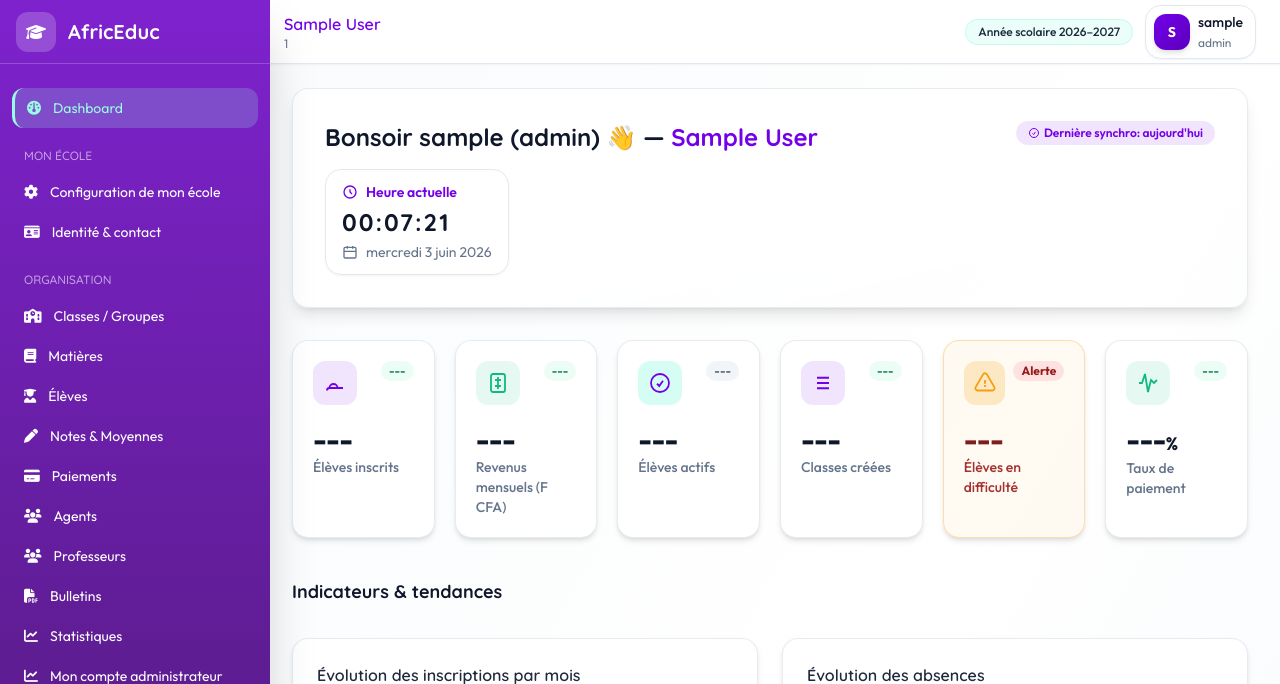
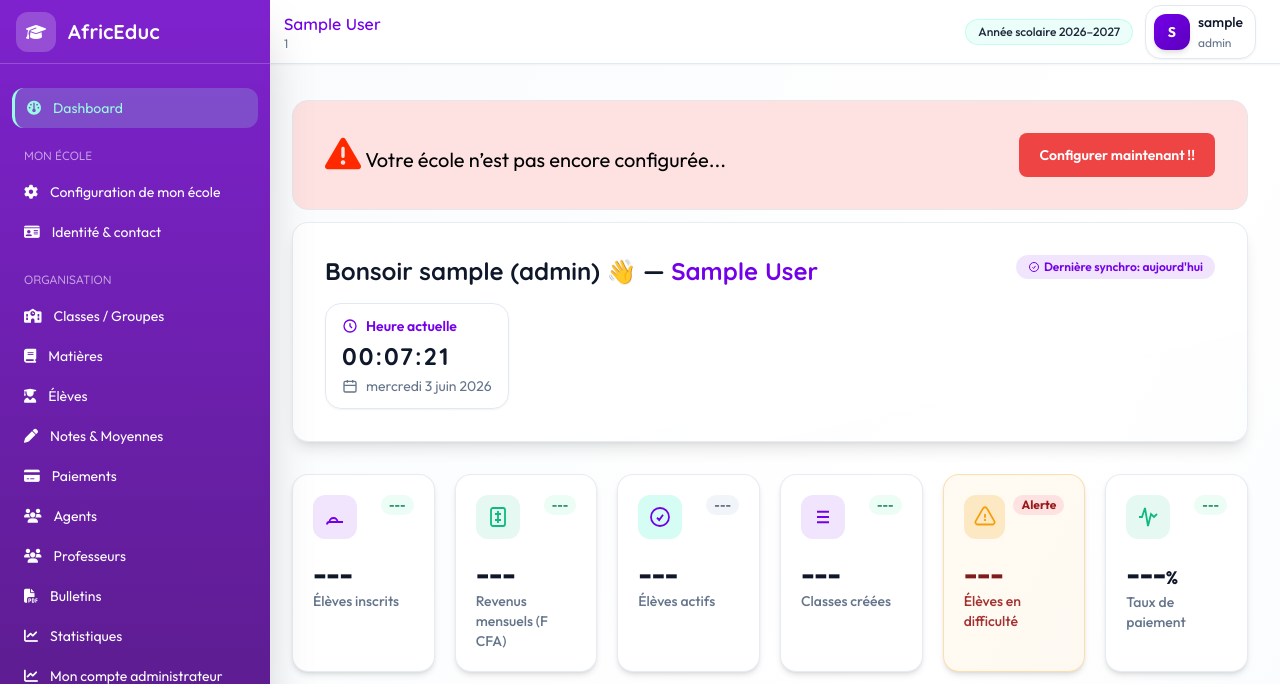
Before and after one commit to bl4ck-w0lf-project/AfricEduc, a PHP site: the page made by app/views/admin/dashboard_admin.php in a window 1280 px wide. Shown: the top 684 px of the page. Run offline with PHP 8.4, Linux system fonts and the light colour scheme; the template is opened without the code that fills it, so the values that code supplies are empty; the visitor is signed in with stand-in values (Sample User, id 1); some libraries are stand-ins or nearby versions.

Commit message:
Update de dashboard selon l'architecture

```diff
--- a/app/views/admin/dashboard_admin.php
+++ b/app/views/admin/dashboard_admin.php
@@ -109,6 +109,23 @@ if (!isset($_SESSION['user_id'])) {
     </header>
 
     <main class="px-4 py-6 sm:px-6 lg:px-8">
+
+    <?php if (!$isConfigured): ?>
+        <div class="bg-red-100 border-[1px] rounded-2xl my-3 text-black p-8 text-sm flex justify-between items-center">
+
+          <div class="text-xl" >
+            <i class="fa-solid fa-triangle-exclamation text-4xl" style="color: rgb(255, 41, 0);"></i>
+             Votre école n’est pas encore configurée...
+          </div>
+
+          <a href="setup_school.php"
+            class="bg-red-500 text-white px-5 py-3 rounded-lg text-md font-semibold">
+            Configurer maintenant !!
+          </a>
+
+        </div>
+    <?php endif; ?>
+
       <!-- Conteneur dynamique (les données viendront de PHP) -->
       <div id="dynamic-content">
         <section class="rounded-2xl border border-slate-200/80 bg-gradient-to-br from-white via-white to-primary/5 p-6 shadow-lg sm:p-8 animate-fade-in">
```
Also changed, not shown: app/controllers/DashboardController.php (added), app/models/DashboardModel.php (added).
